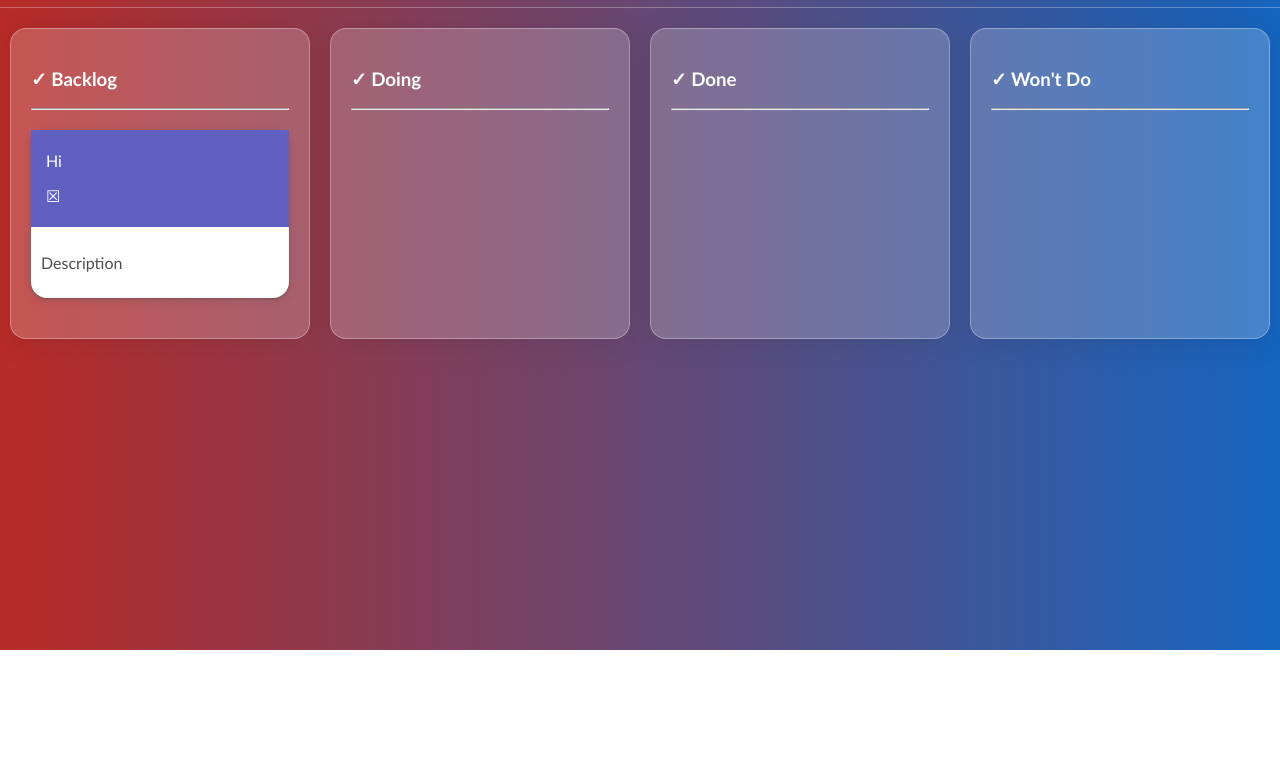
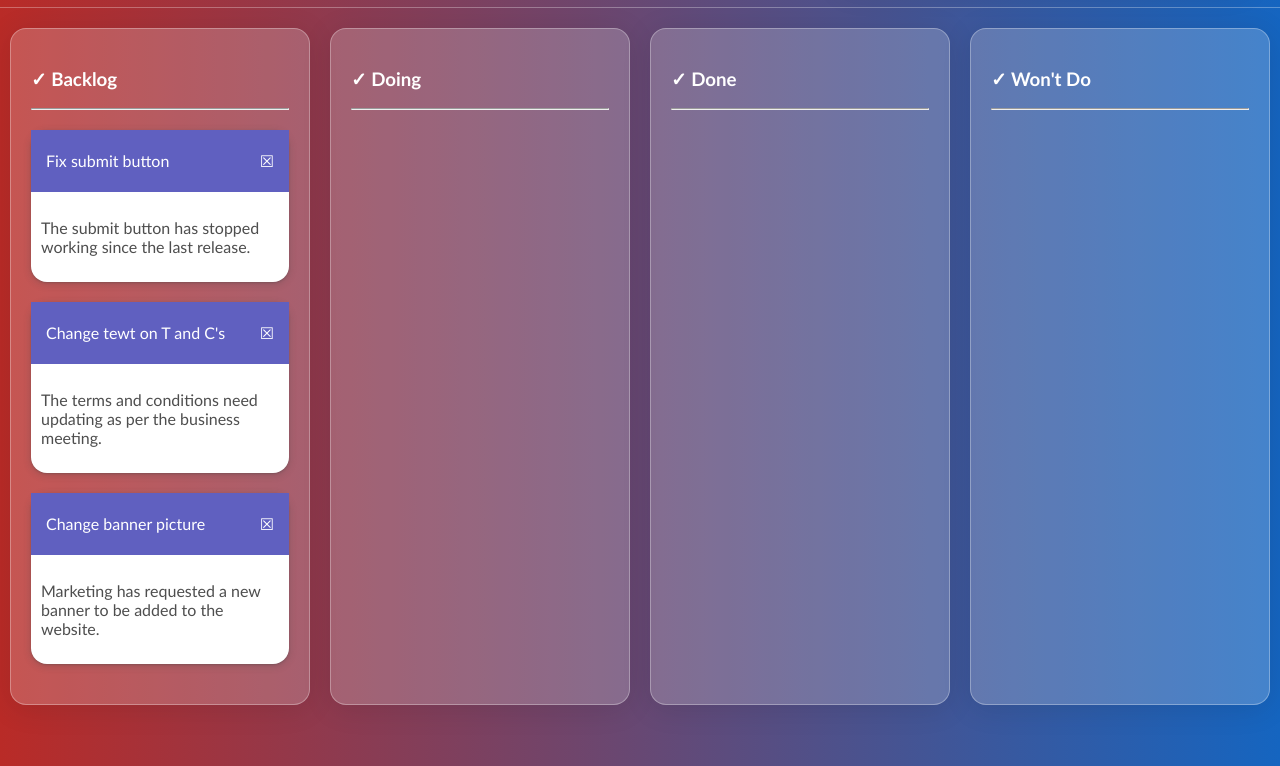
Before and after one commit to Anwar-Jimi/kanbanBoard, a plain HTML site: page index.html in a window 1280 px wide. Shown: the part 150-916 px from the top of the page. Before the commit the page ends 800 px from the top, so only its background shows below. Drawn offline with Linux system fonts and the light colour scheme.

Commit message:
First Commit

```diff
--- a/css/styles.css
+++ b/css/styles.css
@@ -81,6 +81,8 @@ header .fields {
     background-color: rgb(96, 96, 192);
     color: rgb(255, 255, 255);
     padding: 5px 15px;
+    display: flex;
+    justify-content: space-between;
 }
 .task-description-container {
     padding: 10px;
--- a/js/app.js
+++ b/js/app.js
@@ -19,28 +19,29 @@ let tasks = [
     }
 ]
 
-function createTask() {
+function createTask(id, title, description) {
     const taskCard = document.createElement('div');
+    const taskHeader = document.createElement('div');
+    const taskTitle = document.createElement('p');
+    const deleteIcon = document.createElement('p');
+    const taskDescriptionContainer = document.createElement('div');
+    const taskDescription = document.createElement('p');
+
     taskCard.classList.add('task-container');
-
-    const taskHeader = document.createElement('div');
     taskHeader.classList.add('task-header');
-
-    const taskTitle = document.createElement('p');
-    taskTitle.textContent = 'Hi';
-
-    const deleteIcon = document.createElement('p');
-    deleteIcon.textContent = '☒';
-
-    const taskDescriptionContainer = document.createElement('div');
     taskDescriptionContainer.classList.add('task-description-container');
 
-    const taskDescription = document.createElement('p');
-    taskDescription.textContent = 'Description';
+    taskTitle.textContent = title;
+    taskDescription.textContent = description;
+    deleteIcon.textContent = '☒';
 
     taskHeader.append(taskTitle, deleteIcon);
     taskDescriptionContainer.append(taskDescription);
     taskCard.append(taskHeader, taskDescriptionContainer);
     backlogTasks.append(taskCard);
 }
-createTask();
+function addTasks() {
+    tasks.forEach(task => createTask(task.id, task.title, task.description))
+}
+
+addTasks()
```
